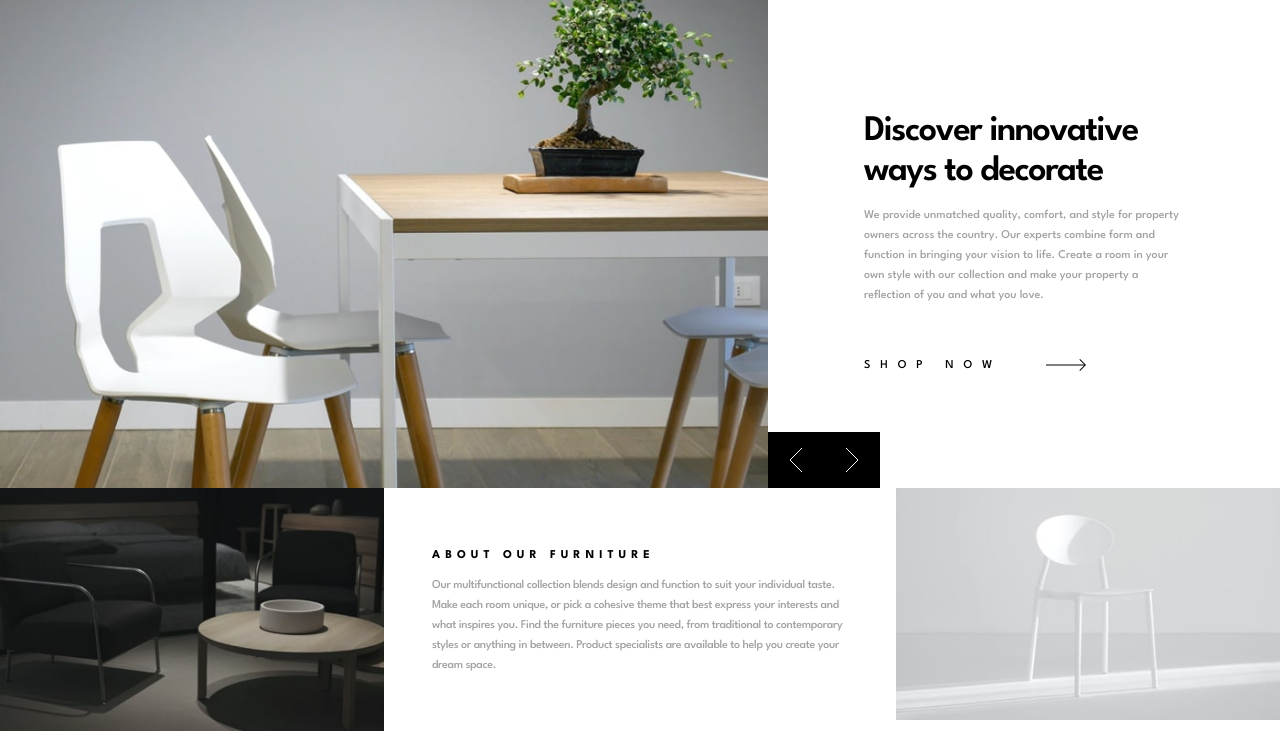
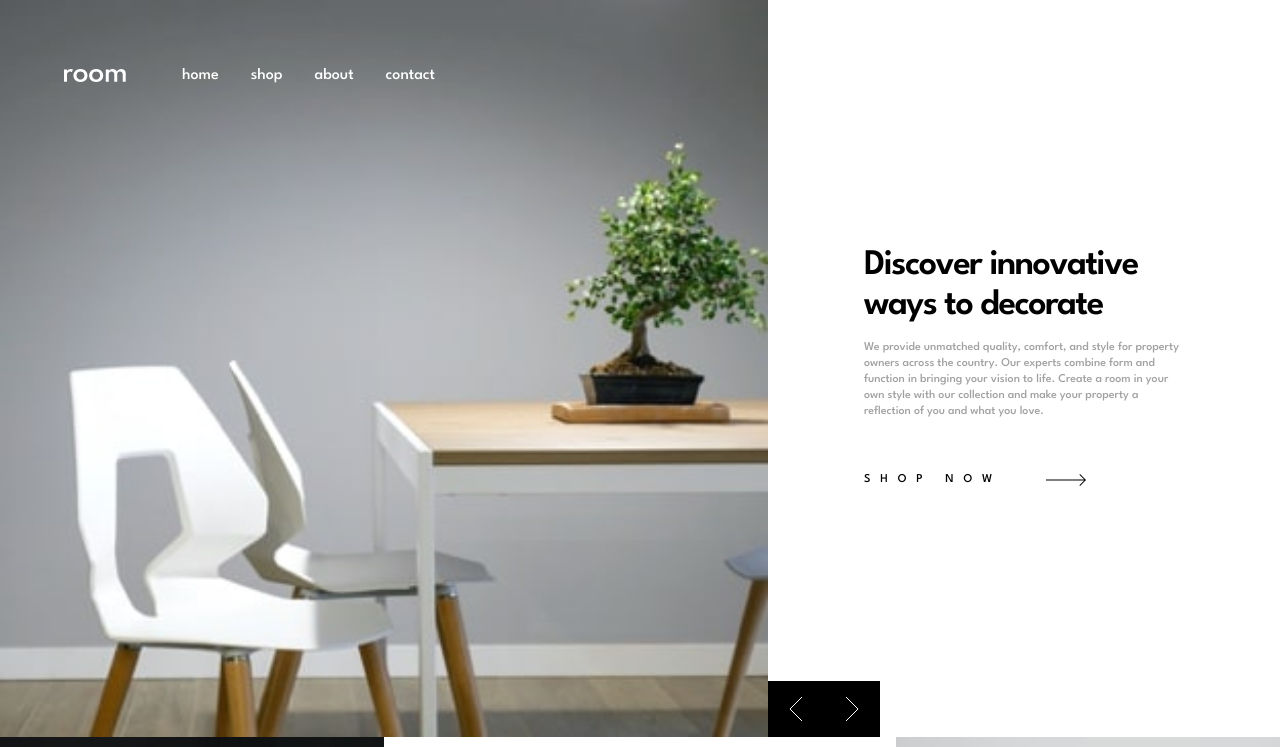
Before and after one commit to MarcinFiuk/ROOM-homepage-frontendmentoror, a React (Vite) app: page / in a window 1280 px wide. Shown: the top 747 px of the page. Built offline with nearby package versions, Linux system fonts and the light colour scheme.

Commit message:
feat: navigation and overlay appear on click

```diff
--- a/index.html
+++ b/index.html
@@ -6,7 +6,9 @@
         <meta name="viewport" content="width=device-width, initial-scale=1.0" />
         <title>Vite App</title>
     </head>
-    <body>
+    <body
+        class="relative box-border font-Spartan max-w-4xl lg:max-w-1440 overflow-x-hidden mx-auto"
+    >
         <div id="root"></div>
         <script type="module" src="/src/main.jsx"></script>
     </body>
--- a/src/App.jsx
+++ b/src/App.jsx
@@ -5,8 +5,8 @@ import Header from './components/Header';
 function App() {
     return (
         <>
-            {/* <Header /> */}
-            <main className='box-border font-Spartan max-w-4xl lg:max-w-1440 overflow-hidden mx-auto'>
+            <Header />
+            <main>
                 <Hero />
                 <About />
             </main>
--- a/src/components/About.jsx
+++ b/src/components/About.jsx
@@ -3,13 +3,13 @@ function About() {
     return (
         <section className='flex flex-col lg:flex-row '>
             <div className=' lg:w-1/3 xl:w-30%'>
-                <img src={photos.about[0]} alt='' className='w-full' />
+                <img src={photos.about[0]} alt='' className='w-full h-full' />
             </div>
-            <div className='  lg:w-1/3 xl:w-2/5  py-14 px-8 lg:px-12 lg:py-0 lg:self-center'>
-                <h3 className='font-bold text-xs leading-6 text-justify tracking-positive42'>
+            <div className='  lg:w-1/3 xl:w-2/5  py-14 px-8 lg:px-12 lg:py-6 lg:self-center'>
+                <h3 className='font-bold text-xs md:text-2xl lg:text-xs leading-6 text-justify tracking-positive42'>
                     ABOUT OUR FURNITURE
                 </h3>
-                <p className='font-medium text-xs leading-5 tracking-tight text-darkGray mt-2'>
+                <p className='font-medium text-xs  md:text-lg lg:text-xs leading-5 tracking-tight text-darkGray mt-2'>
                     Our multifunctional collection blends design and function to
                     suit your individual taste. Make each room unique, or pick a
                     cohesive theme that best express your interests and what
@@ -20,7 +20,7 @@ function About() {
                 </p>
             </div>
             <div className=' lg:w-1/3 xl:w-30%'>
-                <img src={photos.about[1]} alt='' className='w-full' />
+                <img src={photos.about[1]} alt='' className='w-full h-full' />
             </div>
         </section>
     );
--- a/src/components/Header.jsx
+++ b/src/components/Header.jsx
@@ -1,21 +1,40 @@
+import { useState } from 'react';
+
 import { ReactComponent as HamburgerIcon } from './../assets/icons/icon-hamburger.svg';
 import { ReactComponent as CloseIcon } from './../assets/icons/icon-close.svg';
 import { ReactComponent as Logo } from './../assets/icons/logo.svg';
 
 function Header() {
+    const [isOpen, setIsOpen] = useState(false);
+
+    const translateFunction = isOpen ? 'translate-y-0' : '-translate-y-full';
+    const transitionTimingFunction = isOpen ? 'ease-out' : 'ease-in';
+
+    const toggleNavHandler = () => {
+        setIsOpen((prev) => !prev);
+    };
     return (
-        <header className='bg-gray-700'>
-            <button>
+        <header
+            className='bg-transparent absolute top-0 left-0 z-20 flex md:gap-14
+        pt-12 px-6 md:pt-16 md:px-16  w-full lg:w-3/5'
+        >
+            <button className='w-1/2 md:hidden' onClick={toggleNavHandler}>
                 <HamburgerIcon />
             </button>
-            <h1>
+            <h1 className=' -translate-x-2/4 md:translate-x-0 grid place-items-center'>
                 <Logo />
             </h1>
-            <nav>
-                <button>
+
+            <div
+                className={`fixed top-0 left-0 w-screen h-screen  bg-black opacity-50 md:hidden $ ${translateFunction} ${transitionTimingFunction} duration-300`}
+            />
+            <nav
+                className={`fixed md:static h-28 md:h-auto top-0 left-0 right-0 px-6 md:px-0 sm:px-10 bg-white md:bg-transparent md:text-white  flex gap-16 sm:gap-24 md:gap-14 ${translateFunction} md:translate-y-0 ${transitionTimingFunction} duration-500`}
+            >
+                <button className='md:hidden' onClick={toggleNavHandler}>
                     <CloseIcon />
                 </button>
-                <ul>
+                <ul className='flex w-full justify-between items-center md:gap-8'>
                     <li>
                         <a href='/'>home</a>
                     </li>
--- a/src/components/Hero.jsx
+++ b/src/components/Hero.jsx
@@ -8,7 +8,7 @@ function Hero() {
         <section className='flex flex-col lg:flex-row '>
             <div className='relative lg:w-3/5 '>
                 <img
-                    src={photos.hero.desktop[0]}
+                    src={photos.hero.mobile[0]}
                     className='w-full h-full'
                     alt=''
                 ></img>
@@ -25,7 +25,7 @@ function Hero() {
                 <h2 className='text-3xl lg:text-4xl font-semibold tracking-negative04 leading-8 '>
                     Discover innovative ways to decorate
                 </h2>
-                <p className='mt-3.5 font-medium text-xs leading-5 text-darkGray'>
+                <p className='mt-3.5 font-medium text-xs md:text-base lg:text-xs leading-5 text-darkGray'>
                     We provide unmatched quality, comfort, and style for
                     property owners across the country. Our experts combine form
                     and function in bringing your vision to life. Create a room
```
